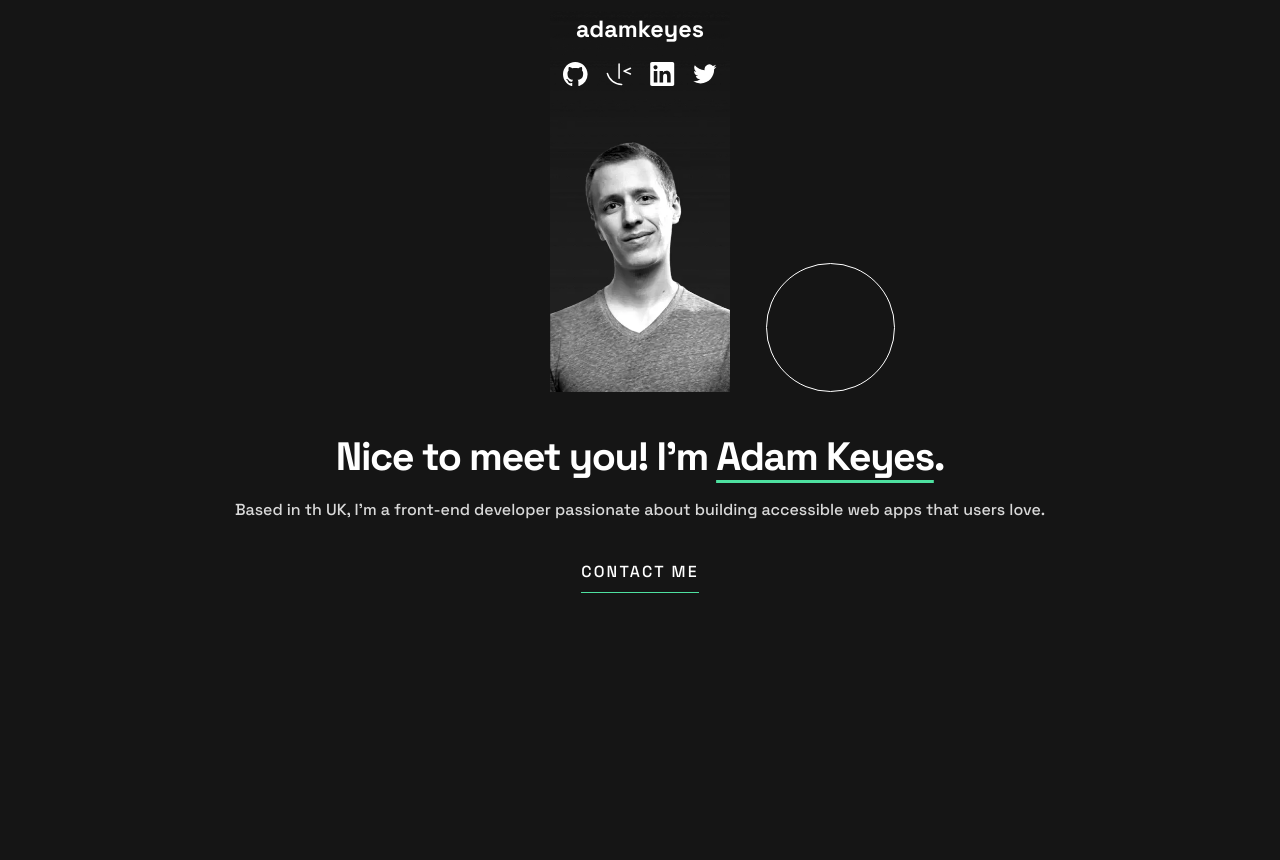
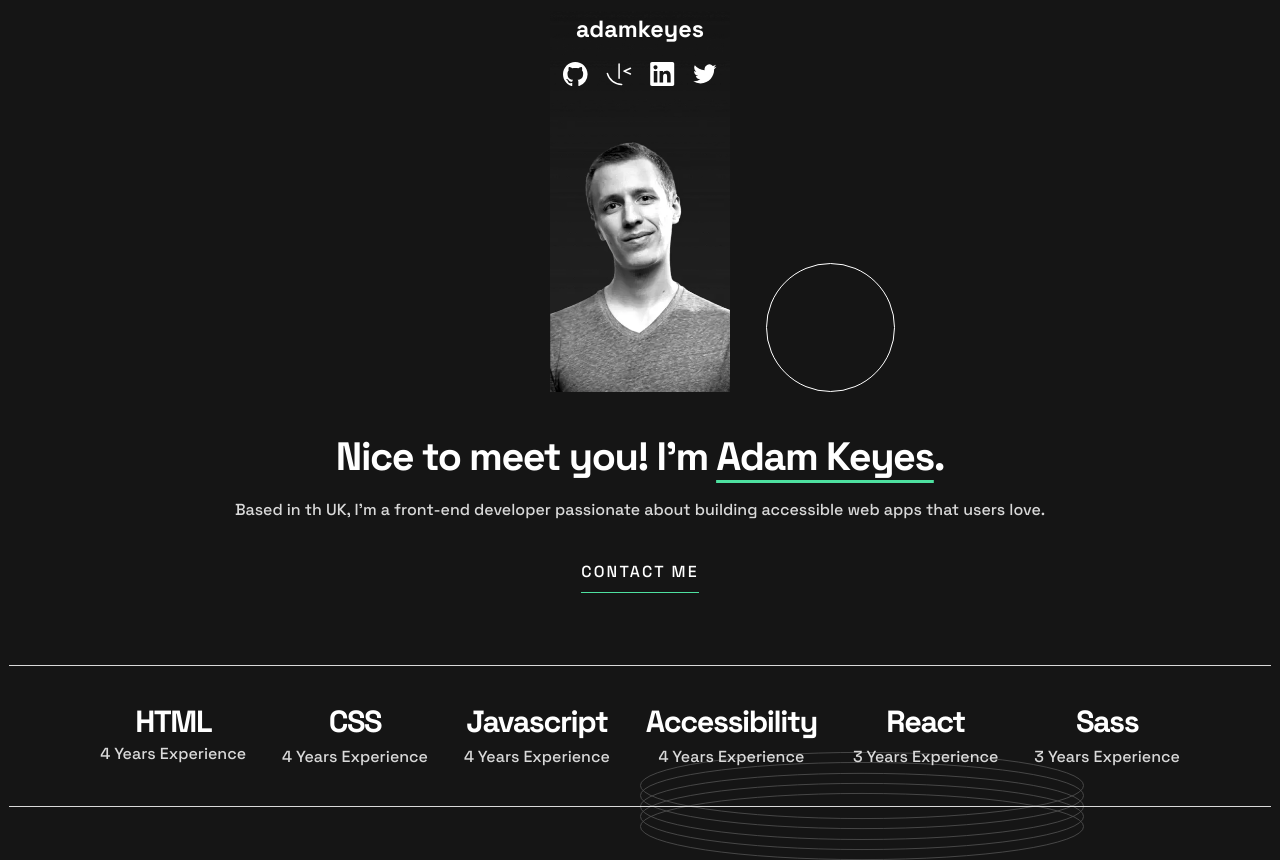
Before and after one commit to adkenney/single-page-developer-portfolio, a React (Create React App) app: page / in a window 1280 px wide. Before the commit the page ends 800 px from the top, so only its background shows below. Built offline with nearby package versions, Linux system fonts and the light colour scheme.

Commit message:
Add skill section

```diff
--- a/src/App.js
+++ b/src/App.js
@@ -1,6 +1,7 @@
 import './App.css';
 import Hero from './components/Hero/Hero';
 import NavBar from './components/Nav/NavBar';
+import Skills from './components/Skills/Skills';
 
 function App() {
   return (
@@ -8,6 +9,7 @@ function App() {
       <NavBar />
       <main>
         <Hero />
+        <Skills />
       </main>
     </div>
   );
--- /dev/null
+++ b/src/components/Skills/Skills.jsx
@@ -0,0 +1,37 @@
+import React from 'react';
+import RingsImage from '../../assets/images/pattern-rings.svg';
+import styles from '../Skills/Skills.module.css';
+
+const Skills = () => {
+  return (
+    <section id={styles['skills']}>
+      <div>
+        <h2 className="heading-l">HTML</h2>
+        <p>4 Years Experience</p>
+      </div>
+      <div>
+        <h2 className="heading-l">CSS</h2>
+        <p className="body-text-l">4 Years Experience</p>
+      </div>
+      <div>
+        <h2 className="heading-l">Javascript</h2>
+        <p className="body-text-l">4 Years Experience</p>
+      </div>
+      <div>
+        <h2 className="heading-l">Accessibility</h2>
+        <p className="body-text-l">4 Years Experience</p>
+      </div>
+      <div>
+        <h2 className="heading-l">React</h2>
+        <p className="body-text-l">3 Years Experience</p>
+      </div>
+      <div>
+        <h2 className="heading-l">Sass</h2>
+        <p className="body-text-l">3 Years Experience</p>
+      </div>
+      <img className={styles['rings-img']} src={RingsImage} alt="rings"></img>
+    </section>
+  );
+};
+
+export default Skills;
--- /dev/null
+++ b/src/components/Skills/Skills.module.css
@@ -0,0 +1,27 @@
+#skills {
+  position: relative;
+  display: flex;
+  flex-direction: row;
+  flex-wrap: wrap;
+  justify-content: center;
+  padding: 2em 1em;
+  margin-top: 4em;
+  border-top: 0.1rem solid var(--grey);
+  border-bottom: 0.1rem solid var(--grey);
+}
+#skills h2 {
+  font-size: 1.7rem;
+  line-height: 2.25rem;
+}
+
+#skills p {
+  font-size: 0.889rem;
+  color: var(--grey);
+}
+
+.rings-img {
+  position: absolute;
+  height: 6em;
+  bottom: -3em;
+  left: 50%;
+}
```
